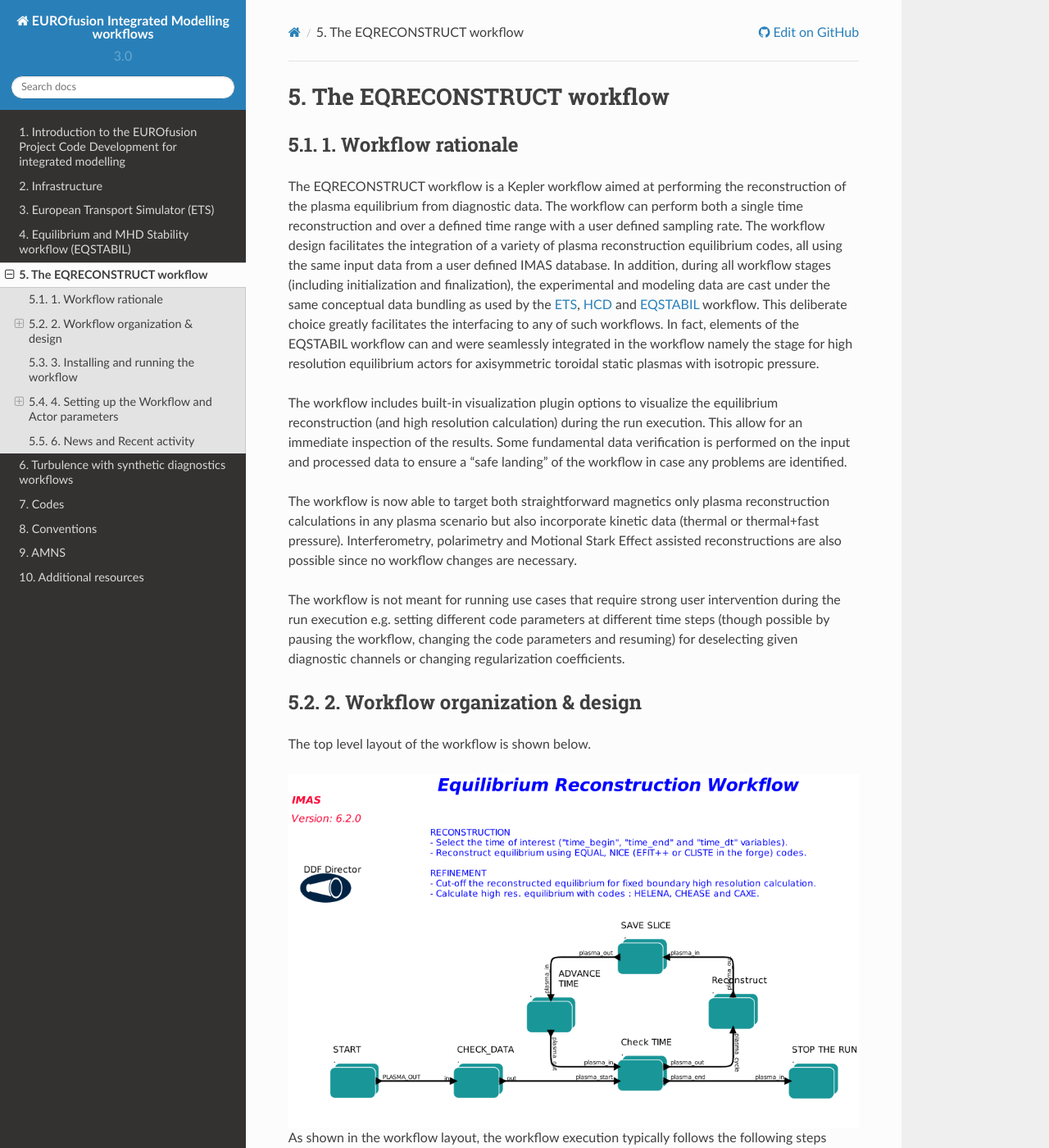
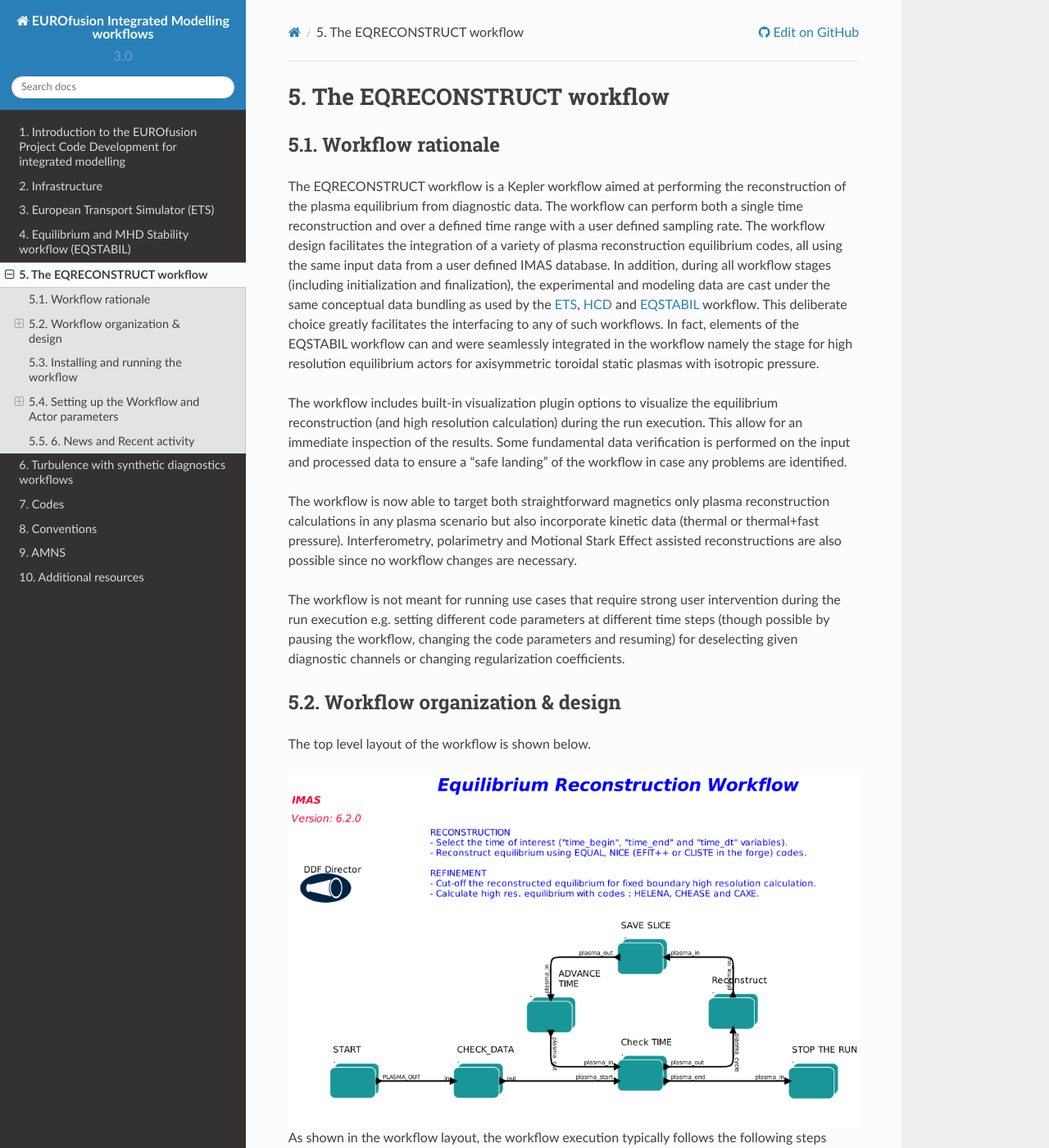
Before and after one commit to WPCD-Workflows/documentation, a Sphinx documentation site: the page built from source/eqreconstr.rst, in a window 1280 px wide and 1400 px high. Shown: the whole window at 82% size. Built offline with Sphinx 7.4.7 and the Read the Docs theme 2.0.0, drawn with Linux system fonts in a browser that asks for light colours; some of the changed text lies outside the part shown.

Commit message:
Update eqreconstr.rst

```diff
--- a/source/eqreconstr.rst
+++ b/source/eqreconstr.rst
@@ -6,7 +6,7 @@ The EQRECONSTRUCT workflow
 
 .. _rationale:
 
-1. Workflow rationale
+Workflow rationale
 =====================
 
 The EQRECONSTRUCT workflow is a Kepler workflow aimed at performing the
@@ -48,7 +48,7 @@ given diagnostic channels or changing regularization coefficients.
 
 .. _organization:
 
-2. Workflow organization & design
+Workflow organization & design
 =================================
 
 The top level layout of the workflow is shown below.
@@ -175,7 +175,7 @@ please refer to the SAVE SLICE parameter details.
 
 .. _installing:
 
-3. Installing and running the workflow
+Installing and running the workflow
 ======================================
 
 Establish the IMAS environment by typing
@@ -247,7 +247,7 @@ For a demonstration video on how to install, setup and run the workflow click th
 https://www.youtube.com/watch?v=zjX4jJBT1q4&t=242s
 
 
-4. Setting up the Workflow and Actor parameters
+Setting up the Workflow and Actor parameters
 ===============================================
 
 **I - Setting the workflow parameters**
```
